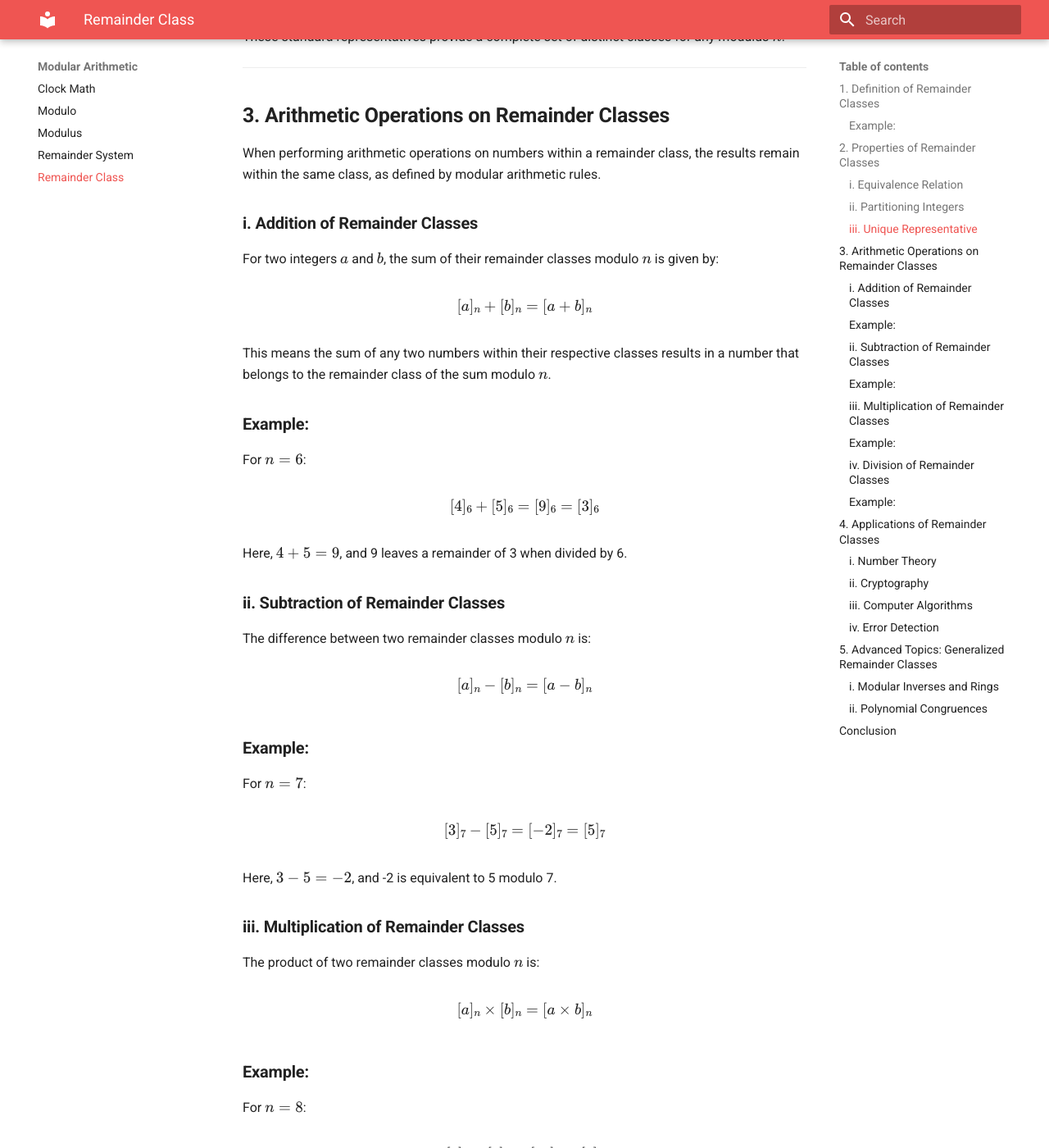
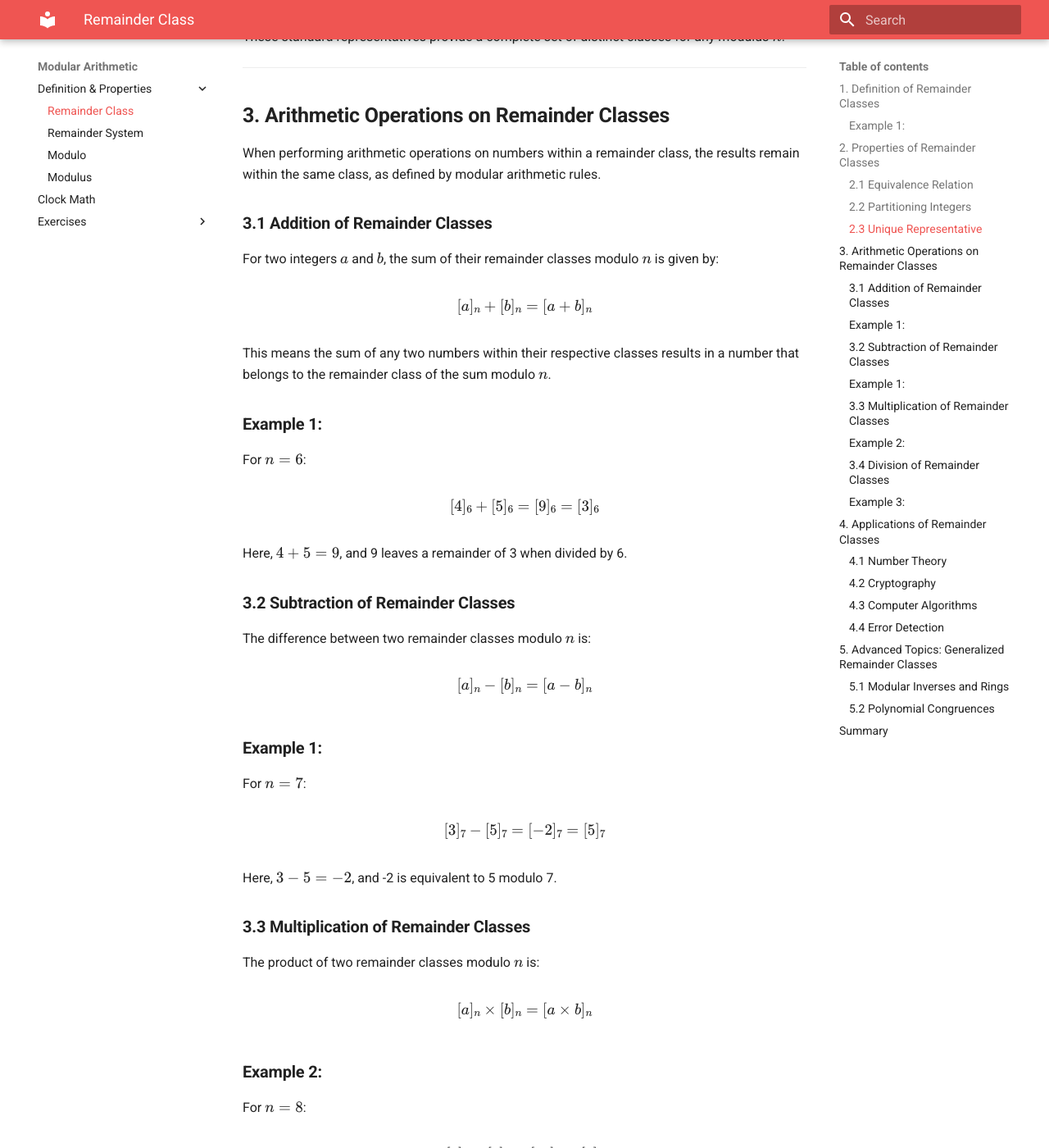
Before and after one commit to baseonballs/mpower-sitedocs, an MkDocs documentation site: the page built from site-docs/mathematics/mod-arith/remainder-class.md, in a window 1280 px wide and 1400 px high, scrolled down 2223 px. Shown: the whole window at 82% size. Built offline with MkDocs 1.6.1 and Material for MkDocs 9.7.7, drawn with Linux system fonts in a browser that asks for light colours; formulas are drawn with MathJax 3; some of the changed text lies outside the part shown.

Commit message:
added excercises for mod arith.

```diff
--- a/mkdocs.yml
+++ b/mkdocs.yml
@@ -211,11 +211,14 @@
   - "Logic":
     - "Introduction": "logic/intro.md"
   - "Modular Arithmetic":
+    - "Definition & Properties":
+      - "Remainder Class": "./mathematics/mod-arith/remainder-class.md"
+      - "Remainder System": "./mathematics/mod-arith/remainder-system.md"
+      - "Modulo": "./mathematics/mod-arith/modulo.md"
+      - "Modulus": "./mathematics/mod-arith/modulus.md"
     - "Clock Math": "./mathematics/mod-arith/clock-math.md"
-    - "Modulo": "./mathematics/mod-arith/modulo.md"
-    - "Modulus": "./mathematics/mod-arith/modulus.md"
-    - "Remainder System": "./mathematics/mod-arith/remainder-system.md"
-    - "Remainder Class": "./mathematics/mod-arith/remainder-class.md"
+    - "Exercises":
+      - "Problems Set 1": "mathematics/mod-arith/exercises/pset-01.md"
   - "Number Theory":
     - "Factors & Multiples": "./mathematics/nt/factors.md"
     - "Primality":
--- a/site-docs/mathematics/mod-arith/remainder-class.md
+++ b/site-docs/mathematics/mod-arith/remainder-class.md
@@ -18,7 +18,7 @@
 - \( n \) is the modulus,
 - \( b \) represents any integer that leaves the same remainder as \( a \) when divided by \( n \).
 
-### **Example:**
+### **Example 1:**
 
 For \( n = 4 \), consider the number \( a = 5 \). The remainder class of 5 modulo 4 is:
 
@@ -34,7 +34,7 @@
 
 Remainder classes have several important properties that are useful in modular arithmetic and number theory.
 
-#### **i. Equivalence Relation**
+#### **2.1 Equivalence Relation**
 
 The concept of remainder classes is based on an **equivalence relation** defined by congruence modulo \( n \). Two integers \( a \) and \( b \) are considered equivalent modulo \( n \) if they leave the same remainder when divided by \( n \). This relation satisfies three properties:
 
@@ -44,7 +44,7 @@
 
 These properties ensure that congruence modulo \( n \) forms an equivalence relation, which partitions the set of integers into distinct remainder classes.
 
-### **ii. Partitioning Integers**
+### **2.2 Partitioning Integers**
 
 The set of all integers is partitioned into distinct remainder classes modulo \( n \). Each integer belongs to exactly one remainder class, and the number of distinct classes is equal to the modulus \( n \).
 
@@ -72,7 +72,7 @@
 
 Each integer is congruent to one of the remainders 0, 1, 2, 3, or 4 modulo 5.
 
-### **iii. Unique Representative**
+### **2.3 Unique Representative**
 
 In a remainder class modulo \( n \), any integer in the class can be used as a representative. Typically, the smallest non-negative integer in the class is chosen as the standard representative. This is often denoted as:
 
@@ -88,7 +88,7 @@
 
 When performing arithmetic operations on numbers within a remainder class, the results remain within the same class, as defined by modular arithmetic rules.
 
-### **i. Addition of Remainder Classes**
+### **3.1 Addition of Remainder Classes**
 
 For two integers \( a \) and \( b \), the sum of their remainder classes modulo \( n \) is given by:
 
@@ -98,7 +98,7 @@
 
 This means the sum of any two numbers within their respective classes results in a number that belongs to the remainder class of the sum modulo \( n \).
 
-### **Example:**
+### **Example 1:**
 
 For \( n = 6 \):
 
@@ -108,7 +108,7 @@
 
 Here, \( 4 + 5 = 9 \), and 9 leaves a remainder of 3 when divided by 6.
 
-### **ii. Subtraction of Remainder Classes**
+### **3.2 Subtraction of Remainder Classes**
 
 The difference between two remainder classes modulo \( n \) is:
 
@@ -116,7 +116,7 @@
 [a]_n - [b]_n = [a - b]_n
 \]
 
-### **Example:**
+### **Example 1:**
 For \( n = 7 \):
 
 \[
@@ -125,7 +125,7 @@
 
 Here, \( 3 - 5 = -2 \), and -2 is equivalent to 5 modulo 7.
 
-### **iii. Multiplication of Remainder Classes**
+### **3.3 Multiplication of Remainder Classes**
 
 The product of two remainder classes modulo \( n \) is:
 
@@ -133,7 +133,7 @@
 [a]_n \times [b]_n = [a \times b]_n
 \]
 
-### **Example:**
+### **Example 2:**
 
 For \( n = 8 \):
 
@@ -143,7 +143,7 @@
 
 Here, \( 3 \times 4 = 12 \), and 12 leaves a remainder of 4 when divided by 8.
 
-### **iv. Division of Remainder Classes**
+### **3.4 Division of Remainder Classes**
 
 Division in modular arithmetic requires finding the **modular inverse**. For two integers \( a \) and \( b \), to divide \( a \) by \( b \) modulo \( n \), we need to find an integer \( x \) such that:
 
@@ -159,7 +159,7 @@
 
 Where \( b^{-1} \) is the modular inverse of \( b \) modulo \( n \).
 
-### **Example:**
+### **Example 3:**
 
 For \( n = 11 \), to divide \( [8]_11 \) by \( [3]_11 \):
 
@@ -176,19 +176,19 @@
 
 Remainder classes have practical applications in various areas of mathematics and computer science.
 
-### **i. Number Theory**
+### **4.1 Number Theory**
 
 In number theory, remainder classes help solve congruences and systems of congruences. Techniques such as the **Chinese Remainder Theorem** use these concepts to find unique solutions to systems of modular equations.
 
-### **ii. Cryptography**
+### **4.2 Cryptography**
 
 In cryptographic algorithms like RSA and Diffie-Hellman, remainder classes are used to perform operations modulo large primes. This ensures security and efficiency in encrypting and decrypting messages.
 
-### **iii. Computer Algorithms**
+### **4.3 Computer Algorithms**
 
 In computer science, remainder classes are used in hashing functions and algorithms that rely on modular arithmetic. Hash tables, for instance, use modular hashing to distribute data evenly across a table.
 
-### **iv. Error Detection**
+### **4.4 Error Detection**
 
 In error detection and correction algorithms, such as checksums and cyclic redundancy checks (CRC), modular arithmetic is used to verify the integrity of data during transmission.
 
@@ -198,16 +198,16 @@
 
 Beyond simple remainder classes, more advanced concepts extend the idea of congruence classes to various contexts.
 
-### **i. Modular Inverses and Rings**
+### **5.1 Modular Inverses and Rings**
 
 In abstract algebra, the concept of modular inverses extends to **rings** where every element has an inverse under multiplication if the element is coprime to the modulus. This concept is essential in fields like ring theory and algebraic number theory.
 
-### **ii. Polynomial Congruences**
+### **5.2 Polynomial Congruences**
 
 In polynomial algebra, remainder classes are used to study congruences involving polynomials. For example, two polynomials \( P(x) \) and \( Q(x) \) are congruent modulo another polynomial \( M(x) \) if their difference is divisible by \( M(x) \).
 
 ---
 
-## **Conclusion**
+## **Summary**
 
 The concept of **remainder classes** in modular arithmetic provides a powerful framework for understanding how integers are organized and manipulated under modular operations. By grouping integers into distinct classes based on their remainders, modular arithmetic simplifies calculations and reveals deeper properties of numbers. These concepts are integral
```
Also changed, not shown: site-docs/mathematics/mod-arith/exercises/pset-01.md (added, +56 -0 lines), site-docs/mathematics/mod-arith/exercises/pset-01.sol.md (added, +98 -0 lines), site-docs/mathematics/mod-arith/modulo.md (+7 -7 lines), site-docs/mathematics/mod-arith/modulus.md (+18 -20 lines), site-docs/mathematics/mod-arith/remainder-system.md (+1 -1 lines).
